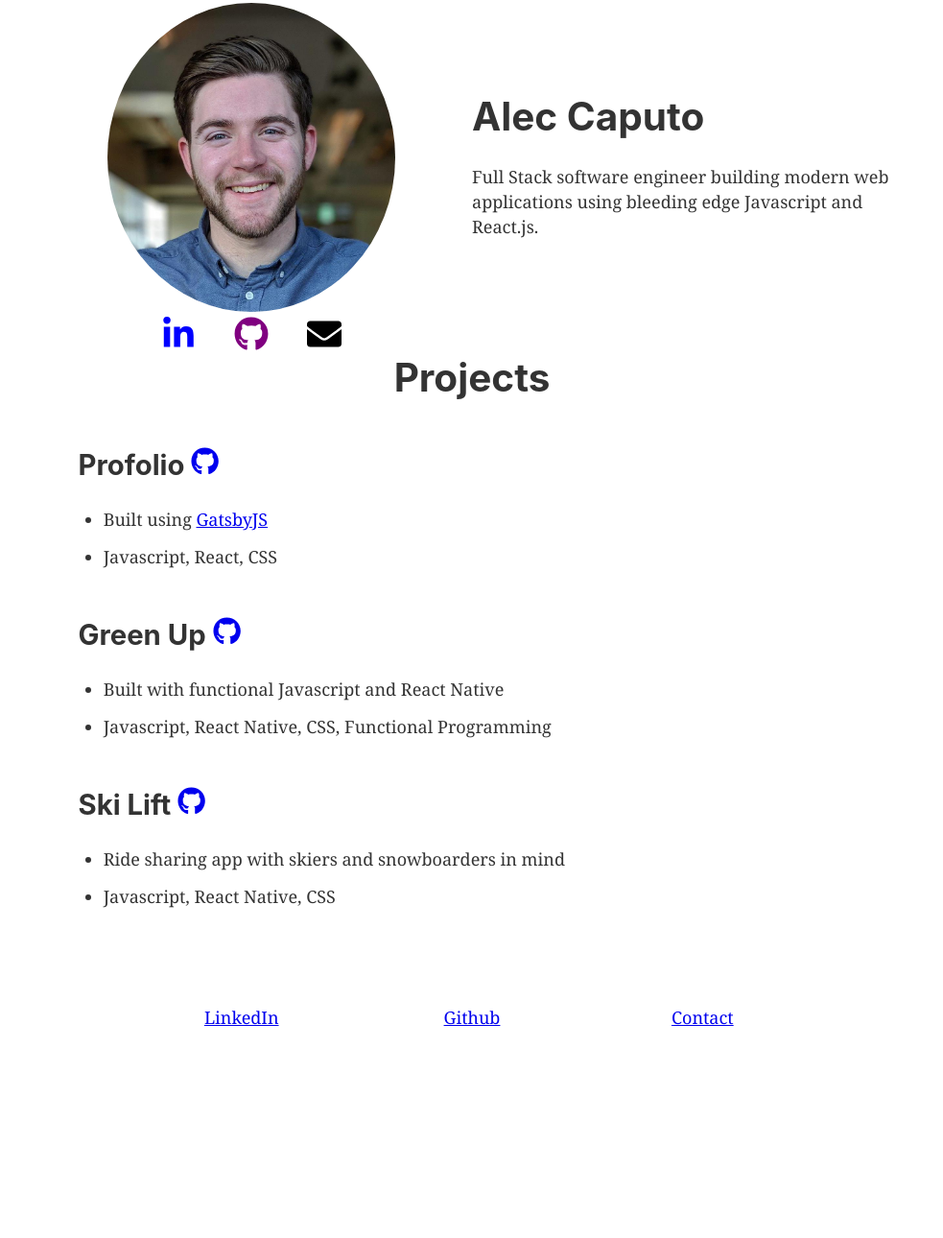
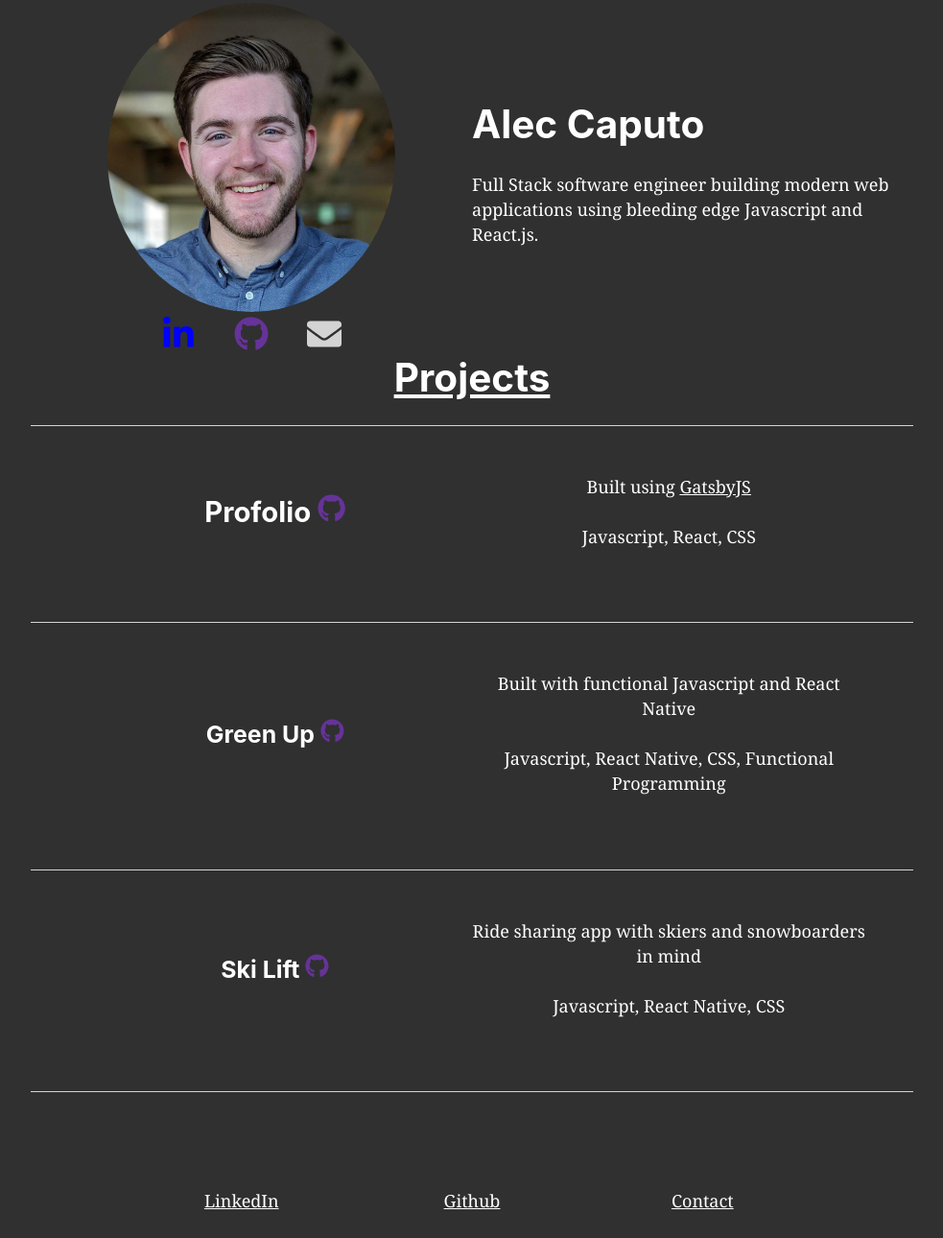
Before and after one commit to aleccaputo/portfolio, a Gatsby site: page / in a window 1280 px wide. Shown: the part 120-1410 px from the top of the page at 96% size, without its empty margins (148-1131 px from the left). Before the commit the page ends 1219 px from the top, so only its background shows below. Built offline with nearby package versions, Linux system fonts and the light colour scheme; Gatsby itself is replaced by a stand-in of ours.

Commit message:
changed color scheme and layout

```diff
--- a/src/components/header.js
+++ b/src/components/header.js
@@ -5,7 +5,7 @@ import React from "react"
 const Header = ({ siteTitle }) => (
   <header
     style={{
-      background: `rebeccapurple`,
+      background: `indigo`,
       marginBottom: `1.45rem`,
     }}
   >
--- a/src/components/projects/index.js
+++ b/src/components/projects/index.js
@@ -5,15 +5,19 @@ import './projects.css';
 const Projects = () => (
   <div>
     <h1 className={'projects--title'}>Projects</h1>
+    <hr />
     <article className={'project--container'}>
+      <div className={'row portfolio--row'}>
+        <div className={'column--2'}>
           <h2>
             Profolio{' '}
             <a href={'https://github.com/aleccaputo/portfolio'}>
-          <FaGithub />
+              <FaGithub className={'projects--icon'}/>
             </a>
           </h2>
-      <ul>
-        <li>
+        </div>
+        <div className={'column--2'}>
+          <p>
             Built using{' '}
             <a
               className={'projects--gatsby-link'}
@@ -21,44 +25,46 @@ const Projects = () => (
             >
               GatsbyJS
             </a>
-        </li>
-        <li>
-            Javascript, React, CSS
-        </li>
-      </ul>
+          </p>
+          <p>Javascript, React, CSS</p>
+        </div>
+      </div>
     </article>
+    <hr />
     <article className={'project--container'}>
-      <h2>
+      <div className={'row protfolio--row'}>
+        <div className={'column--2'}>
+          <h3>
             Green Up{' '}
             <a href={'https://github.com/codeforbtv/green-up-app'}>
-          <FaGithub />
+            <FaGithub className={'projects--icon'}/>
             </a>
-      </h2>
-      <ul>
-        <li>
-          Built with functional Javascript and React Native
-        </li>
-        <li>
-            Javascript, React Native, CSS, Functional Programming
-        </li>
-      </ul>
+          </h3>
+        </div>
+        <div className={'column--2'}>
+          <p>Built with functional Javascript and React Native</p>
+          <p>Javascript, React Native, CSS, Functional Programming</p>
+        </div>
+      </div>
     </article>
+    <hr />
     <article className={'project--container'}>
-      <h2>
+      <div className={'row protfolio--row'}>
+        <div className={'column--2'}>
+          <h3>
             Ski Lift{' '}
             <a href={'https://github.com/aleccaputo/ski-lift'}>
-          <FaGithub />
+            <FaGithub className={'projects--icon'}/>
             </a>
-      </h2>
-      <ul>
-        <li>
-          Ride sharing app with skiers and snowboarders in mind
-        </li>
-        <li>
-            Javascript, React Native, CSS
-        </li>
-      </ul>
+          </h3>
+        </div>
+        <div className={'column--2'}>
+          <p>Ride sharing app with skiers and snowboarders in mind</p>
+          <p>Javascript, React Native, CSS</p>
+        </div>
+      </div>
     </article>
+    <hr />
   </div>
 );
 
--- a/src/components/projects/projects.css
+++ b/src/components/projects/projects.css
@@ -1,14 +1,23 @@
 .projects--title {
     text-align: center;
+    text-decoration: underline;
 }
 
 .project--container {
     margin: 50px;
+    text-align: center;
+}
+
+.projects--icon {
+    color: rebeccapurple;
 }
 
 @media only screen and (min-device-width : 320px) and (max-device-width : 480px) {
     .project--container{
-        width: 60%;
         margin: 0 auto;
     }
+
+    .portfolio--row {
+        display: block;
+    }
 }
--- a/src/components/social/social.css
+++ b/src/components/social/social.css
@@ -14,7 +14,7 @@
 }
 
 .social--github {
-    color: purple;
+    color: rebeccapurple;
 }
 
 .social--linkedin {
@@ -22,7 +22,7 @@
 }
 
 .social--email {
-    color: black;
+    color: lightgray;
 }
 
 .social--container {
@@ -32,6 +32,6 @@
 
 @media only screen and (min-device-width : 320px) and (max-device-width : 480px) {
     .social--link {
-        padding: 5px;
+        padding: 20px;
     }
 }
--- a/src/pages/index.js
+++ b/src/pages/index.js
@@ -26,7 +26,7 @@ const IndexPage = () => (
         `recruit`
       ]}
     />
-    <div className={'row'}>
+    <div className={'row--header'}>
       <div className={'column--2'}>
         <div className={'index--image-container'}>
           <Image />
@@ -35,7 +35,7 @@ const IndexPage = () => (
       </div>
       <div className={'column--2'}>
         <h1 className={'index--header'}>Alec Caputo</h1>
-        <p>
+        <p className={'index--description'}>
           Full Stack software engineer building modern web applications using
           bleeding edge Javascript and React.js.
         </p>
--- a/src/styles/global.css
+++ b/src/styles/global.css
@@ -1,4 +1,11 @@
 .row {
+  display: flex;
+  justify-content: center;
+  align-items: center;
+  flex-flow: row wrap;
+}
+
+.row--header {
     display: flex;
     justify-content: center;
     align-items: center;
@@ -6,21 +13,27 @@
 }
 
 .column--2 {
-    flex: 50%;
+  flex: 50%;
 }
 
 .column--3 {
-    flex: 33.33%;
+  flex: 33.33%;
 }
 
 .column--4 {
-    flex: 25%;
+  flex: 25%;
 }
 
 .column--1 {
-    flex: 100%;
+  flex: 100%;
 }
 
 .col-centered {
-    text-align: center;
+  text-align: center;
 }
+
+@media only screen and (min-device-width: 320px) and (max-device-width: 480px) {
+  .row--header {
+    display: block;
+  }
+}
--- a/src/styles/index.css
+++ b/src/styles/index.css
@@ -1,5 +1,7 @@
 .index--header {
     display: inline-block;
+    text-align: center;
+    margin-top: 20px;
 }
 
 .row .index--social {
@@ -15,6 +17,23 @@
     flex: 50%;
 }
 
+.index--description {
+    margin-bottom: 30px;
+}
+
+body {
+    color: #FFFFFF;
+    background-color: #303030;
+}
+
+a {
+    color: #FFFFFF;
+}
+
+hr {
+    background-color: lightgray;
+}
+
 @media only screen and (min-device-width : 320px) and (max-device-width : 480px) {
     .index--header {
         display: block;
```
Lines whose indentation alone changed are shown as unchanged.
